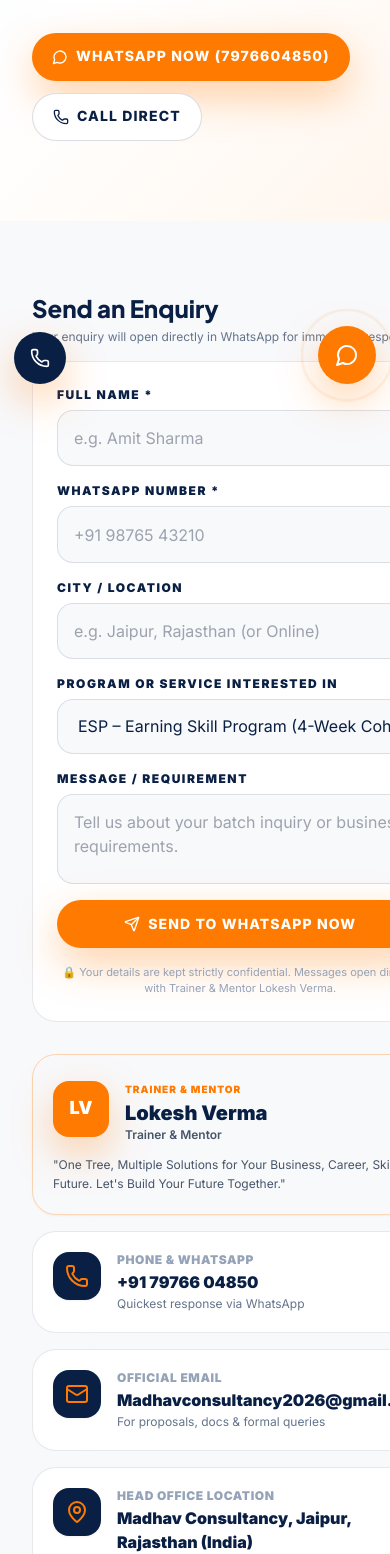
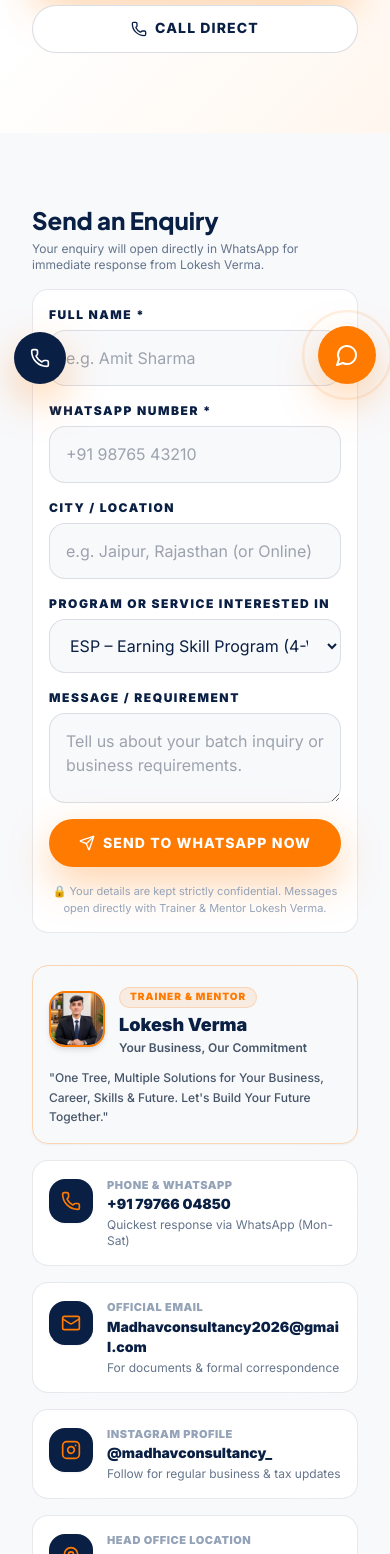
Before and after one commit to devanshugahlot/ESP-MadhavConsultancy, a React (Vite) app: page /contact in a window 390 px wide. Shown: the part 446-2000 px from the top of the page. Built offline with nearby package versions, Linux system fonts and the light colour scheme.

Commit message:
Update About tree PNG without box, configure Skills branch details redirection, make Contact Us page fully responsive, update Instagram link, and connect Book Seat to Google Form

```diff
--- a/src/assets/siteData.js
+++ b/src/assets/siteData.js
@@ -19,14 +19,16 @@
   email: "Madhavconsultancy2026@gmail.com",
   websiteDisplay: "TheMadhavConsultancy.com",
   websiteUrl: "https://www.themadhavconsultancy.com",
-  googleFormUrl: "https://forms.gle/madhavconsultancy-esp",
+  googleFormUrl:
+    "https://docs.google.com/forms/d/e/1FAIpQLSfIHsqSJw27tMjWN7dBq7teyCayHZud5NkyO8ZwZlb8KwQ_OA/viewform?usp=header",
   address: "Madhav Consultancy, Jaipur, Rajasthan (India)",
   city: "Jaipur, Rajasthan",
   hours: "Mon - Sat, 10:00 AM - 7:00 PM",
   mapEmbed:
     "https://www.google.com/maps?q=Jaipur%2C%20Rajasthan%2C%20India&output=embed",
   facebook: "https://www.facebook.com/share/1CzJprMxyy/",
-  instagram: "https://www.instagram.com/themadhavconsultancy/",
+  instagram:
+    "https://www.instagram.com/madhavconsultancy_?utm_source=qr&exln=MXNjZWY4enZjZjMzeg==",
   secondaryLines: {
     opportunities: "More Than Just Services... We Build Opportunities.",
     tree: "One Tree, Multiple Solutions for Your Business, Career, Skills & Future.",
@@ -45,7 +47,7 @@
   "Hi Lokesh Sir, I want to join the ESP (Earning Skill Program) batch. Please share admission details and fee structure.";
 
 export const tickerText =
-  "ESP (Earning Skill Program) Live Practical Coaching • Offer Fee: ₹999/- (Fee Before Discount: ₹7,999/-)";
+  "ESP (Earning Skill Program) Live Practical Coaching • Offer Fee: ₹999/";
 
 export const navLinks = [
   { label: "Home", to: "/" },
@@ -80,7 +82,7 @@
     { label: "Seats", value: "Book Your Batch Now!" },
   ],
   batchPlaceholders: {
-    fees: "Before Discount: ₹7,999/- | Special Offer After Discount: ₹999/- Only",
+    fees: " Special Offer After Discount: ₹999/- Only",
     startDate: "[New Batch Starting This Week – Admissions Open Today]",
     timing: "[Evening & Weekend Batches Available / 1.5 Hrs Daily]",
     mode: "[Live Interactive Online Sessions + Practical Portal Tasks]",
@@ -247,9 +249,9 @@
       "Become a certified compliance practitioner. Learn 5 essential government portal services (GST, MSME, FSSAI, ITR, GST Filing) and start taking paying clients in 4 weeks.",
     items: [
       { name: "Earning Skill Program (ESP)", detail: "4-week signature live cohort with step-by-step portal mastery.", slug: "esp-program", to: "/#skills" },
-      { name: "Practical Training", detail: "Live portal screen sharing, sample client documents, and query solving.", slug: "esp-program", to: "/#skills" },
-      { name: "Digital & Business Skills", detail: "WhatsApp business marketing, professional proposal writing & pricing strategy.", slug: "esp-program", to: "/#skills" },
-      { name: "Work Readiness", detail: "Industry-standard working knowledge that gives immediate career and freelancing value.", slug: "esp-program", to: "/#skills" },
+      { name: "Practical Training", detail: "Live portal screen sharing, sample client documents, and query solving.", slug: "practical-training", to: "/contact" },
+      { name: "Digital & Business Skills", detail: "WhatsApp business marketing, professional proposal writing & pricing strategy.", slug: "digital-skills", to: "/contact" },
+      { name: "Work Readiness", detail: "Industry-standard working knowledge that gives immediate career and freelancing value.", slug: "work-readiness", to: "/contact" },
     ],
   },
   {
--- a/src/components/ESPDetailSection.jsx
+++ b/src/components/ESPDetailSection.jsx
@@ -22,6 +22,7 @@
   BookOpenCheck,
   Users,
   TrendingUp,
+  ArrowRight,
 } from 'lucide-react';
 import Button from './Button';
 import {
@@ -320,6 +321,20 @@
                   <strong className="text-white">Note:</strong> {espProgram.effortNote}
                 </p>
               </div>
+
+              {/* Direct Google Form Booking CTA */}
+              <div className="pt-2">
+                <a
+                  href={brand.googleFormUrl}
+                  target="_blank"
+                  rel="noopener noreferrer"
+                  className="inline-flex items-center gap-2 rounded-full bg-orange hover:bg-orange/90 text-white font-black text-xs sm:text-sm uppercase tracking-wider px-6 py-3.5 shadow-orangeGlow transition-all duration-200 hover:scale-105"
+                >
+                  <FileText className="h-4 w-4" />
+                  <span>Book Seat via Google Form</span>
+                  <ArrowRight className="h-4 w-4" />
+                </a>
+              </div>
             </div>
 
             {/* Right Column: Direct ESP Enquiry Form */}
--- a/src/components/EnquiryModal.jsx
+++ b/src/components/EnquiryModal.jsx
@@ -39,7 +39,10 @@
   }
 
   return (
-    <form className={`grid gap-4 ${compact ? '' : 'rounded-3xl border border-navy/10 bg-white p-6 shadow-soft'}`} onSubmit={handleSubmit(onSubmit)}>
+    <form
+      className={`grid gap-4 ${compact ? '' : 'rounded-2xl sm:rounded-3xl border border-navy/10 bg-white p-4 sm:p-7 shadow-soft'}`}
+      onSubmit={handleSubmit(onSubmit)}
+    >
       <div className="grid gap-1.5">
         <label className="form-label" htmlFor={compact ? 'compact-name' : 'name'}>
           Full Name *
--- a/src/components/FourBranches.jsx
+++ b/src/components/FourBranches.jsx
@@ -295,13 +295,26 @@
                 const targetLink =
                   item.to ||
                   (branch.name === 'Skills'
-                    ? '/#skills'
+                    ? (item.name.includes('Earning Skill Program') ? '/#skills' : '/contact')
                     : branch.name === 'Career'
                     ? '/contact'
                     : `/services#${item.slug}`);
 
                 const handleDetailsClick = (e) => {
-                  if (branch.name === 'Skills' || targetLink.startsWith('/#skills')) {
+                  if (branch.name === 'Skills') {
+                    if (item.name.includes('Earning Skill Program') || item.slug === 'esp-program') {
+                      e.preventDefault();
+                      const el = document.getElementById('skills');
+                      if (el) {
+                        if (window.lenis) window.lenis.scrollTo(el, { offset: -96 });
+                        else el.scrollIntoView({ behavior: 'smooth' });
+                      }
+                      return;
+                    }
+                    // For other Skills items (Practical Training, Digital & Business Skills, Work Readiness) redirect to /contact
+                    return;
+                  }
+                  if (targetLink.startsWith('/#skills')) {
                     e.preventDefault();
                     const el = document.getElementById('skills');
                     if (el) {
@@ -310,7 +323,7 @@
                     }
                     return;
                   }
-                  if (branch.name === 'Career') {
+                  if (branch.name === 'Career' || targetLink === '/contact') {
                     return;
                   }
                   const matchedService = services.find((s) => s.slug === item.slug);
--- a/src/components/HeroESP.jsx
+++ b/src/components/HeroESP.jsx
@@ -126,7 +126,7 @@
                 </div>
                 <div className="text-right">
                   <p className="text-[10px] font-bold uppercase tracking-wider text-slate-400">Offer Fee</p>
-                  <p className="text-xs sm:text-sm font-black text-orange">₹999/- <span className="line-through text-slate-400 font-medium text-[11px]">₹7,999</span></p>
+                  <p className="text-xs sm:text-sm font-black text-orange">₹999/- <span className="line-through text-slate-400 font-medium text-[11px]"></span></p>
                 </div>
               </div>
             </div>
@@ -144,14 +144,24 @@
                 <span>Join ESP on WhatsApp</span>
               </a>
 
+              {/* Secondary "Book Seat (Google Form)" CTA */}
+              <a
+                href={brand.googleFormUrl}
+                target="_blank"
+                rel="noopener noreferrer"
+                className="inline-flex items-center justify-center gap-2 rounded-full border border-orange/40 bg-orange/15 hover:bg-orange hover:text-white text-orange font-black text-sm sm:text-base px-6 py-3.5 backdrop-blur transition-all duration-200"
+              >
+                <span>Book Seat (Google Form)</span>
+                <ArrowRight className="h-4 w-4" />
+              </a>
+
               {/* Secondary "Enquire Now" CTA */}
               <button
                 type="button"
                 onClick={onEnquiryOpen}
                 className="inline-flex items-center justify-center gap-2 rounded-full border border-white/20 bg-white/10 hover:bg-white/20 text-white font-extrabold text-base px-6 py-3.5 backdrop-blur transition-all duration-200"
               >
-                <span>Enquire Now</span>
-                <ArrowRight className="h-4 w-4" />
+                <span>Quick Enquiry</span>
               </button>
 
               {/* Direct Call Link */}
--- a/src/pages/About.jsx
+++ b/src/pages/About.jsx
@@ -90,11 +90,11 @@
             </div>
           </div>
 
-          <div className="relative overflow-hidden rounded-[2.5rem] border border-navy/10 bg-white p-3 shadow-soft">
+          <div className="relative flex items-center justify-center">
             <img
               src={treeImage}
               alt="Madhav Consultancy Growth and Branches"
-              className="w-full h-auto rounded-[2rem] object-cover"
+              className="w-full h-auto max-h-[500px] object-contain drop-shadow-md"
               loading="eager"
             />
           </div>
--- a/src/pages/Contact.jsx
+++ b/src/pages/Contact.jsx
@@ -1,11 +1,27 @@
 import React from 'react';
-import { Clock3, Mail, MapPin, MessageCircle, Phone, Sparkles, UserCheck } from 'lucide-react';
+import {
+  Clock3,
+  Mail,
+  MapPin,
+  MessageCircle,
+  Phone,
+  Sparkles,
+  Instagram,
+  ArrowRight,
+  ExternalLink,
+} from 'lucide-react';
 import AnimatedSection from '../components/AnimatedSection';
 import Button from '../components/Button';
 import { EnquiryForm } from '../components/EnquiryModal';
 import PageTransition from '../components/PageTransition';
 import usePageMeta from '../components/usePageMeta';
-import { brand, defaultWhatsAppMessage, espWhatsAppMessage, whatsappLink } from '../assets/siteData';
+import {
+  brand,
+  defaultWhatsAppMessage,
+  espWhatsAppMessage,
+  lokeshImg,
+  whatsappLink,
+} from '../assets/siteData';
 
 export default function Contact() {
   const contactSchema = {
@@ -89,19 +105,19 @@
 
   return (
     <PageTransition>
-      <section className="inner-hero pt-36 pb-16 bg-gradient-to-b from-navy/5 via-white to-soft">
+      <section className="inner-hero pt-28 sm:pt-36 pb-12 sm:pb-16 bg-gradient-to-b from-navy/5 via-white to-soft">
         <div className="mx-auto max-w-7xl px-4 sm:px-6">
           <div className="inline-flex items-center gap-1.5 rounded-full bg-orange/10 border border-orange/20 px-3.5 py-1 text-xs font-black text-orange uppercase tracking-wider mb-3">
             <Sparkles className="h-3.5 w-3.5" />
             <span>Direct WhatsApp-First Support</span>
           </div>
-          <h1 className="text-4xl sm:text-5xl lg:text-6xl font-black leading-tight text-navy font-display max-w-4xl">
+          <h1 className="text-3xl sm:text-5xl lg:text-6xl font-black leading-tight text-navy font-display max-w-4xl">
             Let's Talk About Your <span className="text-orange">Skills & Business.</span>
           </h1>
-          <p className="mt-4 max-w-2xl text-base sm:text-lg leading-relaxed text-slate-600">
+          <p className="mt-3 sm:mt-4 max-w-2xl text-sm sm:text-base lg:text-lg leading-relaxed text-slate-600">
             Whether inquiring about the upcoming <strong>ESP (Earning Skill Program)</strong> batch or needing corporate registration & tax filing support, Trainer & Mentor Lokesh Verma is here to guide you.
           </p>
-          <div className="mt-8 flex flex-wrap gap-3">
+          <div className="mt-6 sm:mt-8 flex flex-col xs:flex-row flex-wrap gap-3">
             <Button href={whatsappLink(defaultWhatsAppMessage)} icon={MessageCircle}>
               WhatsApp Now (7976604850)
             </Button>
@@ -112,38 +128,40 @@
         </div>
       </section>
 
-      <AnimatedSection className="bg-soft py-16">
-        <div className="mx-auto max-w-7xl px-4 sm:px-6 grid gap-8 lg:grid-cols-[0.95fr_1.05fr]">
+      <AnimatedSection className="bg-soft py-12 sm:py-16">
+        <div className="mx-auto max-w-7xl px-4 sm:px-6 grid gap-8 lg:grid-cols-12 items-start">
           {/* Left: Contact Form */}
-          <div data-reveal>
+          <div data-reveal className="lg:col-span-7">
             <div className="mb-4">
-              <h2 className="text-2xl font-black text-navy font-display">
+              <h2 className="text-2xl sm:text-3xl font-black text-navy font-display">
                 Send an Enquiry
               </h2>
               <p className="text-xs sm:text-sm text-slate-500 mt-1">
-                Your enquiry will open directly in WhatsApp for immediate response.
+                Your enquiry will open directly in WhatsApp for immediate response from Lokesh Verma.
               </p>
             </div>
             <EnquiryForm />
           </div>
 
           {/* Right: Contact Cards */}
-          <div data-reveal className="grid gap-4">
+          <div data-reveal className="lg:col-span-5 grid gap-4">
             {/* Consultant Profile Card */}
-            <div className="rounded-3xl border border-orange/30 bg-gradient-to-r from-orange-50 to-white p-5 shadow-sm">
-              <div className="flex items-center gap-4">
-                <div className="grid h-14 w-14 place-items-center rounded-2xl bg-orange text-white font-black text-lg shadow-orangeGlow">
-                  LV
-                </div>
-                <div>
-                  <span className="text-[10px] font-black uppercase tracking-widest text-orange">
-                    Trainer & Mentor
+            <div className="rounded-2xl sm:rounded-3xl border border-orange/30 bg-gradient-to-r from-orange-50/80 via-white to-orange-50/30 p-4 sm:p-5 shadow-sm">
+              <div className="flex items-center gap-3.5 sm:gap-4">
+                <img
+                  src={lokeshImg}
+                  alt={brand.consultant}
+                  className="h-14 w-14 sm:h-16 sm:w-16 rounded-2xl object-cover border-2 border-orange shadow-md shrink-0"
+                />
+                <div className="min-w-0">
+                  <span className="inline-block text-[10px] font-black uppercase tracking-widest text-orange bg-orange/10 px-2.5 py-0.5 rounded-full border border-orange/20 mb-1">
+                    {brand.consultantRole}
                   </span>
-                  <h3 className="text-xl font-black text-navy">{brand.consultant}</h3>
-                  <p className="text-xs font-semibold text-slate-600">{brand.consultantRole}</p>
+                  <h3 className="text-lg sm:text-xl font-black text-navy truncate">{brand.consultant}</h3>
+                  <p className="text-xs font-semibold text-slate-600 truncate">{brand.tagline}</p>
                 </div>
               </div>
-              <p className="mt-3 text-xs text-slate-600 leading-relaxed">
+              <p className="mt-3 text-xs sm:text-sm text-slate-600 leading-relaxed font-medium">
                 "One Tree, Multiple Solutions for Your Business, Career, Skills & Future. Let's Build Your Future Together."
               </p>
             </div>
@@ -153,15 +171,24 @@
                 icon: Phone,
                 title: 'Phone & WhatsApp',
                 value: brand.phone,
-                sub: 'Quickest response via WhatsApp',
+                sub: 'Quickest response via WhatsApp (Mon-Sat)',
                 href: brand.callHref,
               },
               {
                 icon: Mail,
                 title: 'Official Email',
                 value: brand.email,
-                sub: 'For proposals, docs & formal queries',
+                sub: 'For documents & formal correspondence',
                 href: `mailto:${brand.email}`,
+                isEmail: true,
+              },
+              {
+                icon: Instagram,
+                title: 'Instagram Profile',
+                value: '@madhavconsultancy_',
+                sub: 'Follow for regular business & tax updates',
+                href: brand.instagram,
+                isExternal: true,
               },
               {
                 icon: MapPin,
@@ -178,20 +205,31 @@
             ].map((item, idx) => {
               const Icon = item.icon;
               const content = (
-                <div className="flex gap-4 rounded-3xl border border-navy/10 bg-white p-5 shadow-soft transition hover:border-orange/50 hover:shadow-cardHover">
-                  <div className="grid h-12 w-12 flex-none place-items-center rounded-2xl bg-navy text-orange shadow-sm">
-                    <Icon className="h-6 w-6" />
+                <div className="flex items-start sm:items-center gap-3.5 sm:gap-4 rounded-2xl sm:rounded-3xl border border-navy/10 bg-white p-4 sm:p-5 shadow-soft transition-all duration-200 hover:border-orange/50 hover:shadow-cardHover">
+                  <div className="grid h-11 w-11 sm:h-12 sm:w-12 flex-none place-items-center rounded-2xl bg-navy text-orange shadow-sm mt-0.5 sm:mt-0">
+                    <Icon className="h-5 w-5 sm:h-6 sm:w-6" />
                   </div>
-                  <div>
-                    <p className="text-xs font-black uppercase tracking-wider text-slate-400">{item.title}</p>
-                    <p className="text-base sm:text-lg font-black text-navy mt-0.5">{item.value}</p>
+                  <div className="min-w-0 flex-1">
+                    <p className="text-[11px] sm:text-xs font-black uppercase tracking-wider text-slate-400">{item.title}</p>
+                    <p className={`text-sm sm:text-base lg:text-lg font-black text-navy mt-0.5 ${item.isEmail ? 'break-all sm:break-normal' : 'break-words'}`}>
+                      {item.value}
+                    </p>
                     <p className="text-xs text-slate-500 mt-0.5">{item.sub}</p>
                   </div>
+                  {item.href && (
+                    <ArrowRight className="h-4 w-4 text-slate-300 group-hover:text-orange shrink-0 self-center hidden sm:block" />
+                  )}
                 </div>
               );
 
               return item.href ? (
-                <a key={idx} href={item.href} className="block transition hover:-translate-y-0.5">
+                <a
+                  key={idx}
+                  href={item.href}
+                  target={item.isExternal ? '_blank' : undefined}
+                  rel={item.isExternal ? 'noopener noreferrer' : undefined}
+                  className="group block transition hover:-translate-y-0.5"
+                >
                   {content}
                 </a>
               ) : (
@@ -203,13 +241,13 @@
       </AnimatedSection>
 
       {/* Office Map */}
-      <AnimatedSection className="py-16">
+      <AnimatedSection className="py-12 sm:py-16">
         <div className="mx-auto max-w-7xl px-4 sm:px-6">
-          <div data-reveal className="overflow-hidden rounded-[2.5rem] border border-navy/10 bg-white p-3 shadow-soft">
+          <div data-reveal className="overflow-hidden rounded-2xl sm:rounded-[2.5rem] border border-navy/10 bg-white p-2 sm:p-3 shadow-soft">
             <iframe
               title="Madhav Consultancy Jaipur Office Map"
               src={brand.mapEmbed}
-              className="h-[380px] sm:h-[440px] w-full rounded-[2rem]"
+              className="h-[260px] sm:h-[360px] lg:h-[420px] w-full rounded-xl sm:rounded-[2rem] border-0"
               loading="lazy"
               referrerPolicy="no-referrer-when-downgrade"
             />
```
